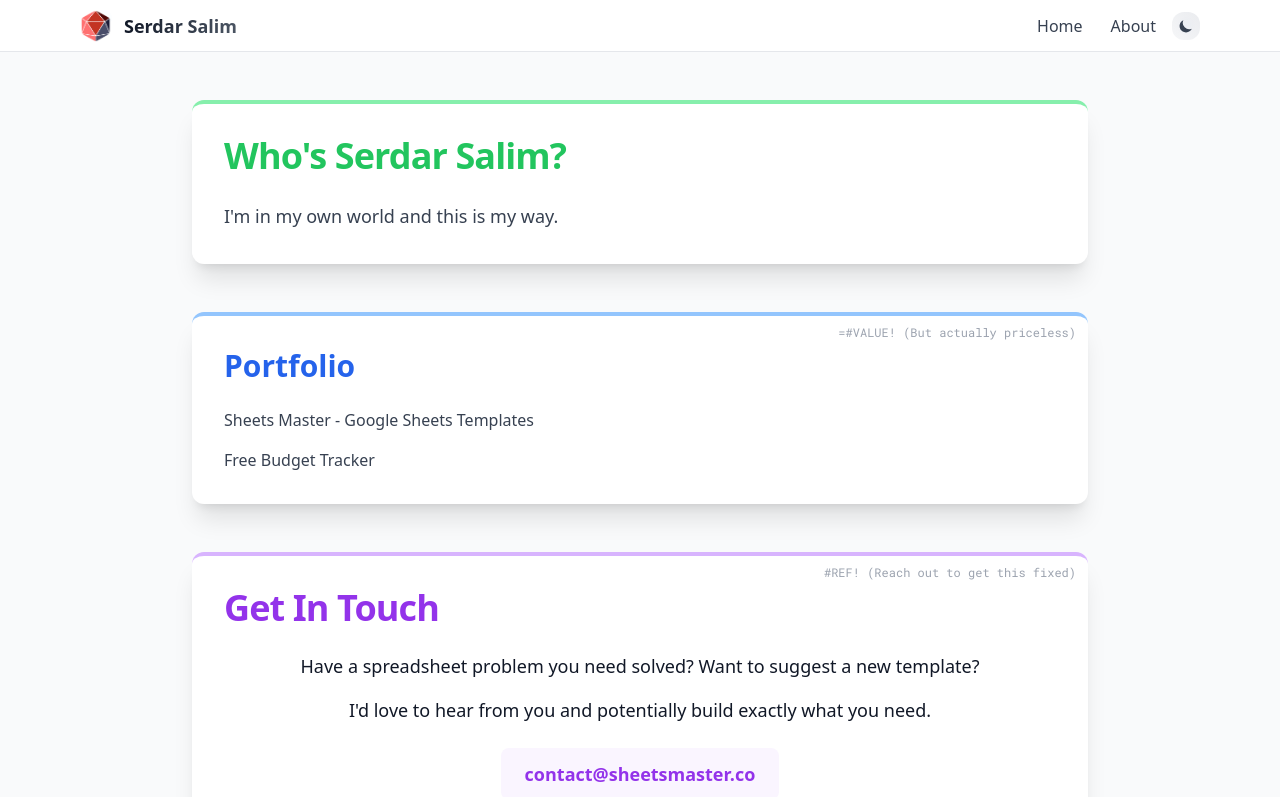
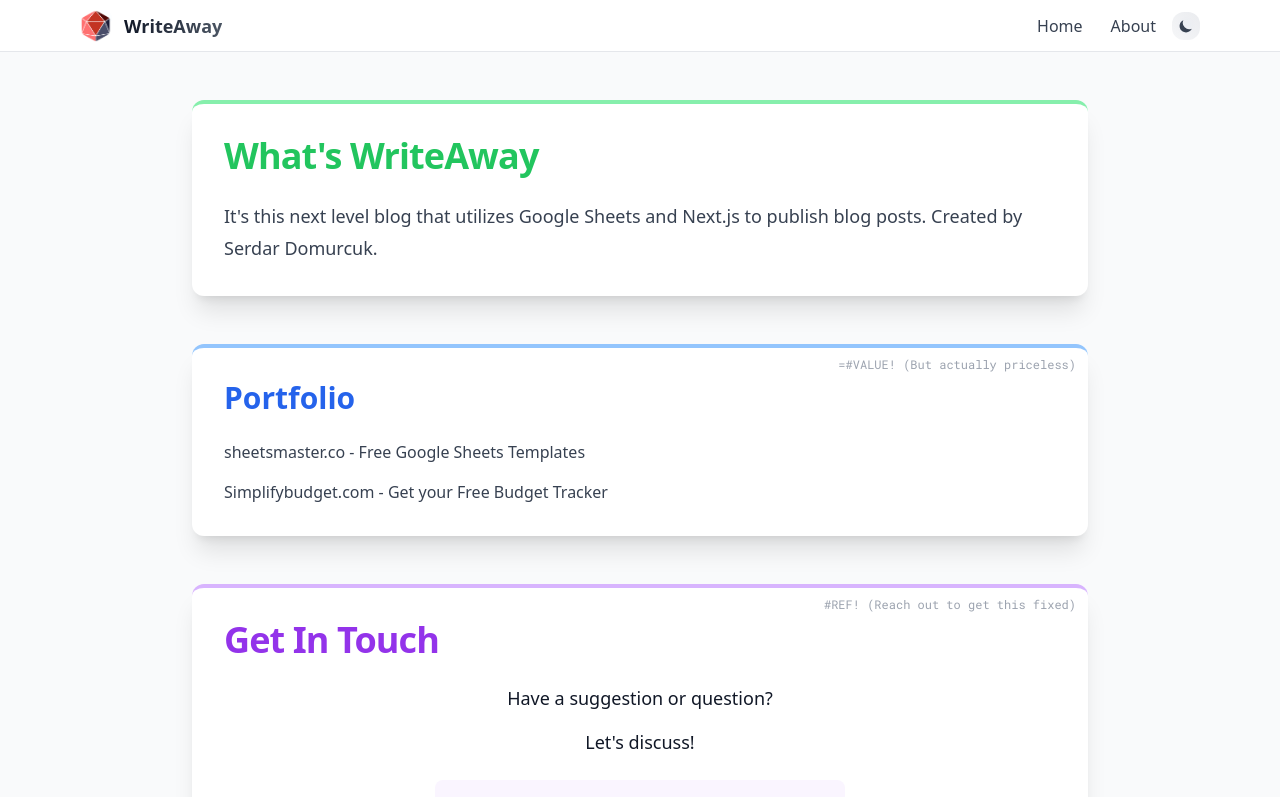
Before and after one commit to serdarsalim/slm-vercel-blog, a Next.js app: page /about in a window 1280 px wide. Shown: the top 797 px of the page. Built offline with nearby package versions, Linux system fonts and the light colour scheme.

Commit message:
writeaway.blog

```diff
--- a/package.json
+++ b/package.json
@@ -9,10 +9,10 @@
     "lint": "next lint",
     "fetch-blog-data": "node scripts/fetch-blog-data.js",
     "prebuild": "npm run fetch-blog-data"
-
   },
   "dependencies": {
     "@vercel/blob": "^0.27.3",
+    "@vercel/speed-insights": "^1.2.0",
     "framer-motion": "^12.5.0",
     "fuse.js": "^7.1.0",
     "next": "^14.2.25",
--- a/src/app/about/page.tsx
+++ b/src/app/about/page.tsx
@@ -49,12 +49,12 @@
               className="text-3xl md:text-4xl font-extrabold tracking-tight text-green-500 dark:text-red-400 mb-4 md:mb-6"
               tabIndex={0}
             >
-              Who's Serdar Salim?
+              What's WriteAway
             </motion.h1>
 
             <div className="prose prose-lg text-gray-700 dark:text-gray-300 max-w-none">
               <p>
-I'm in my own world and this is my way.              </p>
+It's this next level blog that utilizes Google Sheets and Next.js to publish blog posts. Created by Serdar Domurcuk.       </p>
             </div>
           </div>
         </motion.div>
@@ -89,11 +89,11 @@
               transition={{ duration: 0.6, delay: 0.6 }}
             >
               <p className="text-gray-700 dark:text-gray-300">
-                Sheets Master - Google Sheets Templates
+                sheetsmaster.co - Free Google Sheets Templates
               </p>
 
               <p className="text-gray-700 dark:text-gray-300">
-               Free Budget Tracker
+               Simplifybudget.com - Get your Free Budget Tracker
               </p>
             </motion.div>
           </div>
@@ -129,12 +129,10 @@
             transition={{ duration: 0.8, delay: 0.7 }}
           >
             <p className="text-lg mb-4">
-              Have a spreadsheet problem you need solved? Want to suggest a new
-              template?
+              Have a suggestion or question?
             </p>
             <p className="text-lg mb-6">
-              I'd love to hear from you and potentially build exactly what you
-              need.
+              Let's discuss!
             </p>
 
             <motion.a
@@ -144,9 +142,9 @@
                 scale: 1.03,
                 backgroundColor: "rgba(234, 179, 8, 0.15)",
               }}
-              aria-label="Send email to Sheets Master"
+              aria-label="Get in touch!"
             >
-              contact@sheetsmaster.co
+              contact@writeaway.blog (not active yet)
             </motion.a>
           </motion.div>
 
--- a/src/app/components/footer.tsx
+++ b/src/app/components/footer.tsx
@@ -64,7 +64,7 @@
 
 
 
-      <p>© {new Date().getFullYear()} Serdar Salim. All Rights Reserved.</p>
+      <p>© {new Date().getFullYear()} WriteAway. All Rights Reserved.</p>
     </footer>
   );
 }
--- a/src/app/components/navbar.tsx
+++ b/src/app/components/navbar.tsx
@@ -62,7 +62,7 @@
           </div>
 
           <span className="text-lg font-bold bg-clip-text text-transparent bg-gradient-to-r from-gray-900 to-gray-600 dark:from-white dark:to-blue-300">
-            Serdar Salim
+           WriteAway
           </span>
         </Link>
 
--- a/src/app/layout.tsx
+++ b/src/app/layout.tsx
@@ -6,6 +6,8 @@
 import { BlogProvider } from "./blogContext";
 import GoogleTagManager from "./components/GoogleTagManager";
 import Analytics from "./components/analytics";
+import { SpeedInsights } from '@vercel/speed-insights/next';
+
 
 // Keep your existing Inter font
 const inter = Inter({
@@ -47,6 +49,7 @@
         <BlogProvider>
           <Navbar />
           {children}
+          <SpeedInsights />
           <Footer />
         </BlogProvider>
       </body>
```
Also changed, not shown: 1 other file (tests, documents, lock files or other folders).
